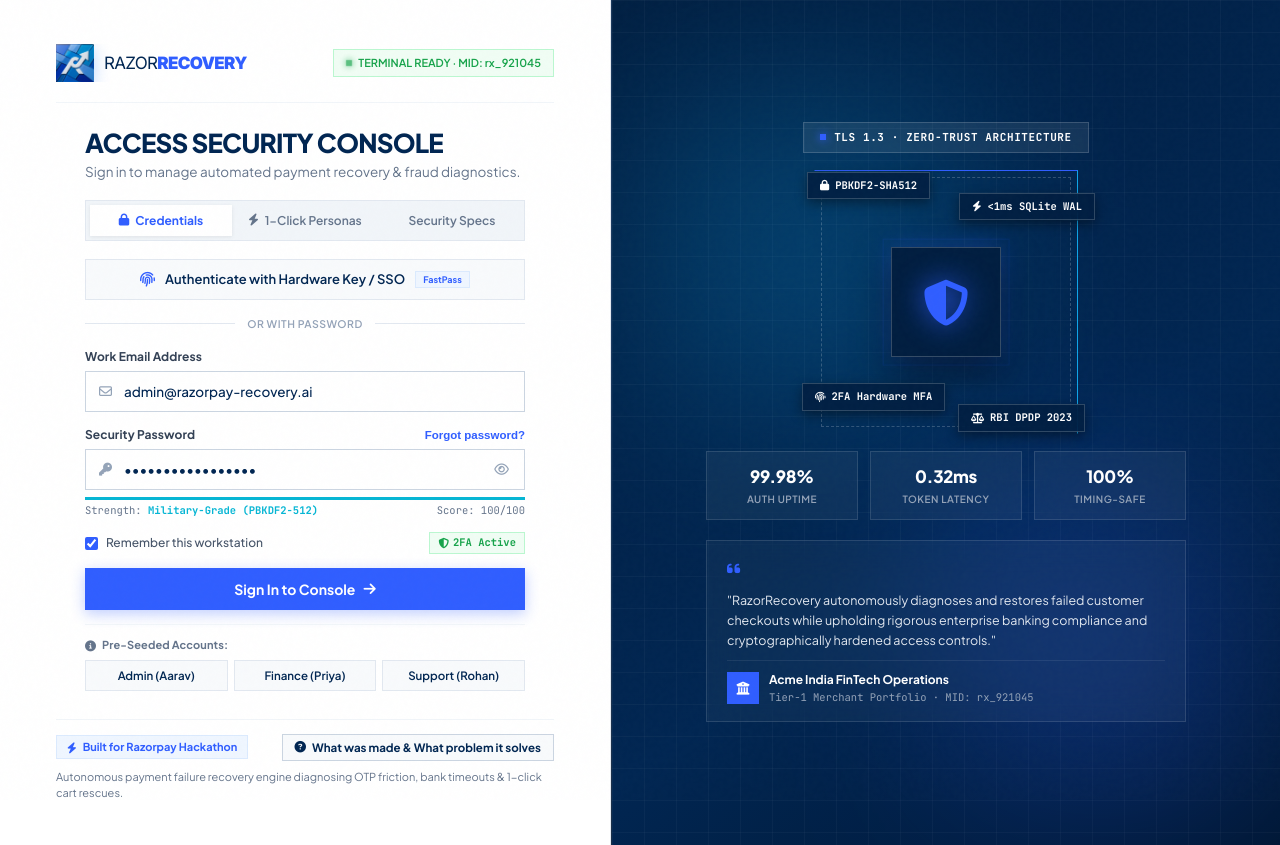
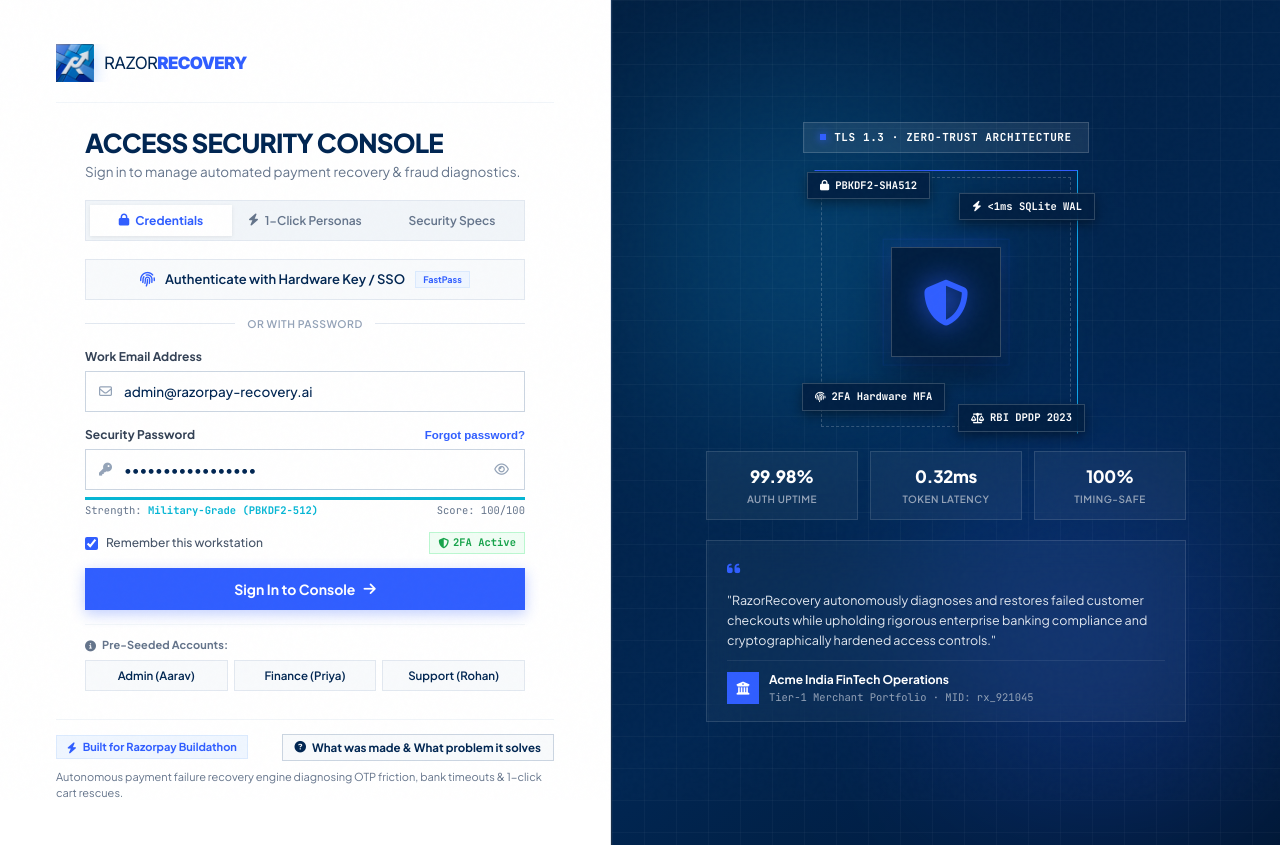
Before and after one commit to sachinn-alt/razor-recovery-app, a React (Vite) app: page / in a window 1280 px wide. Built offline with nearby package versions, Linux system fonts and the light colour scheme.

Commit message:
fix: remove terminal ready badge from login nav and update to Razorpay Buildathon

```diff
--- a/src/components/LoginPage.tsx
+++ b/src/components/LoginPage.tsx
@@ -405,11 +405,6 @@
                 <span>Razor</span><span className="brand-accent">Recovery</span>
               </div>
             </div>
-
-            <div className="terminal-live-chip">
-              <span className="pulse-ping" />
-              <span>TERMINAL READY · MID: rx_921045</span>
-            </div>
           </div>
 
           {/* Form Content Center */}
@@ -812,7 +807,7 @@
             <div className="project-mission-strip">
               <div className="mission-pill-tag">
                 <i className="fa-solid fa-bolt text-primary" />
-                <span>Built for Razorpay Hackathon</span>
+                <span>Built for Razorpay Buildathon</span>
               </div>
               <button
                 type="button"
```
